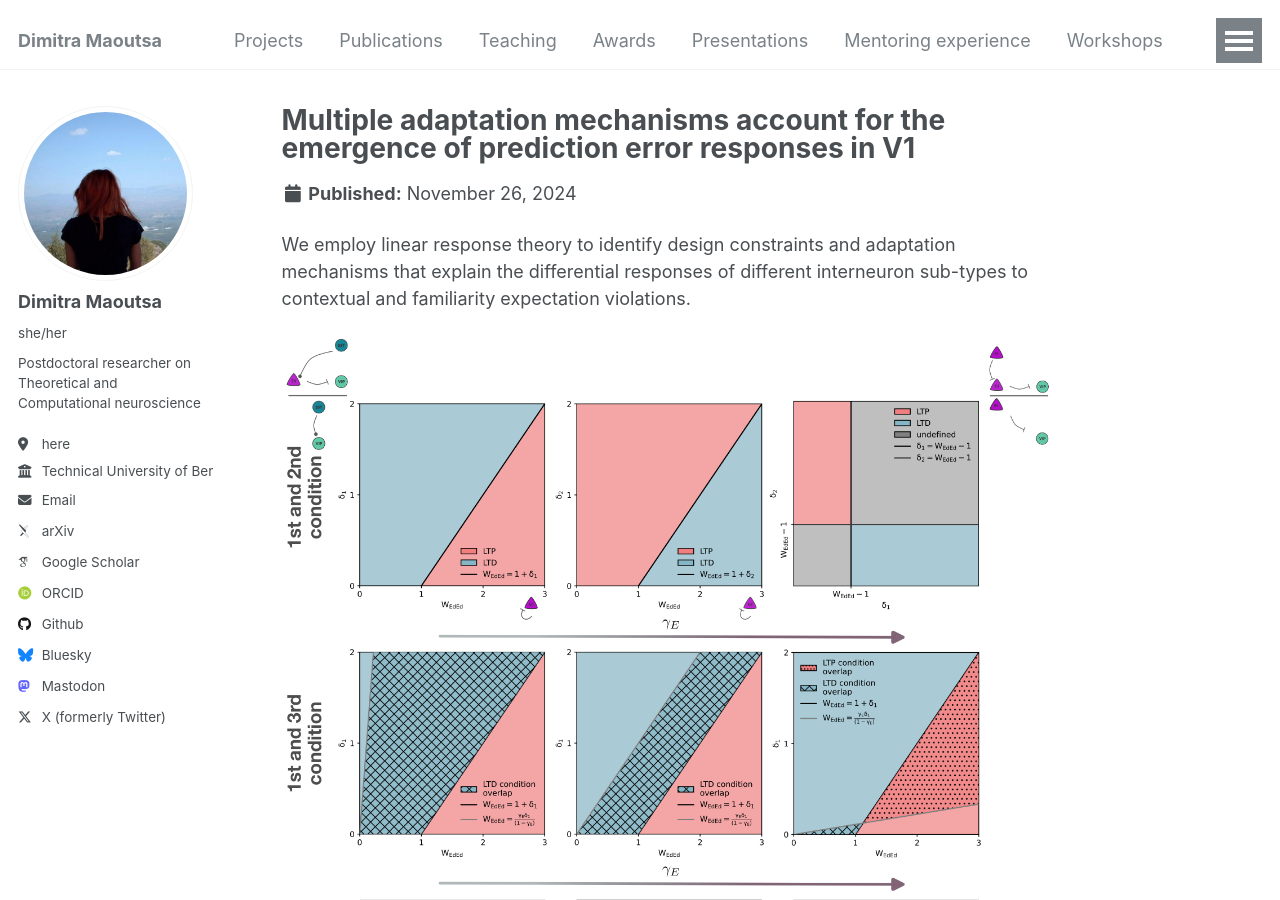
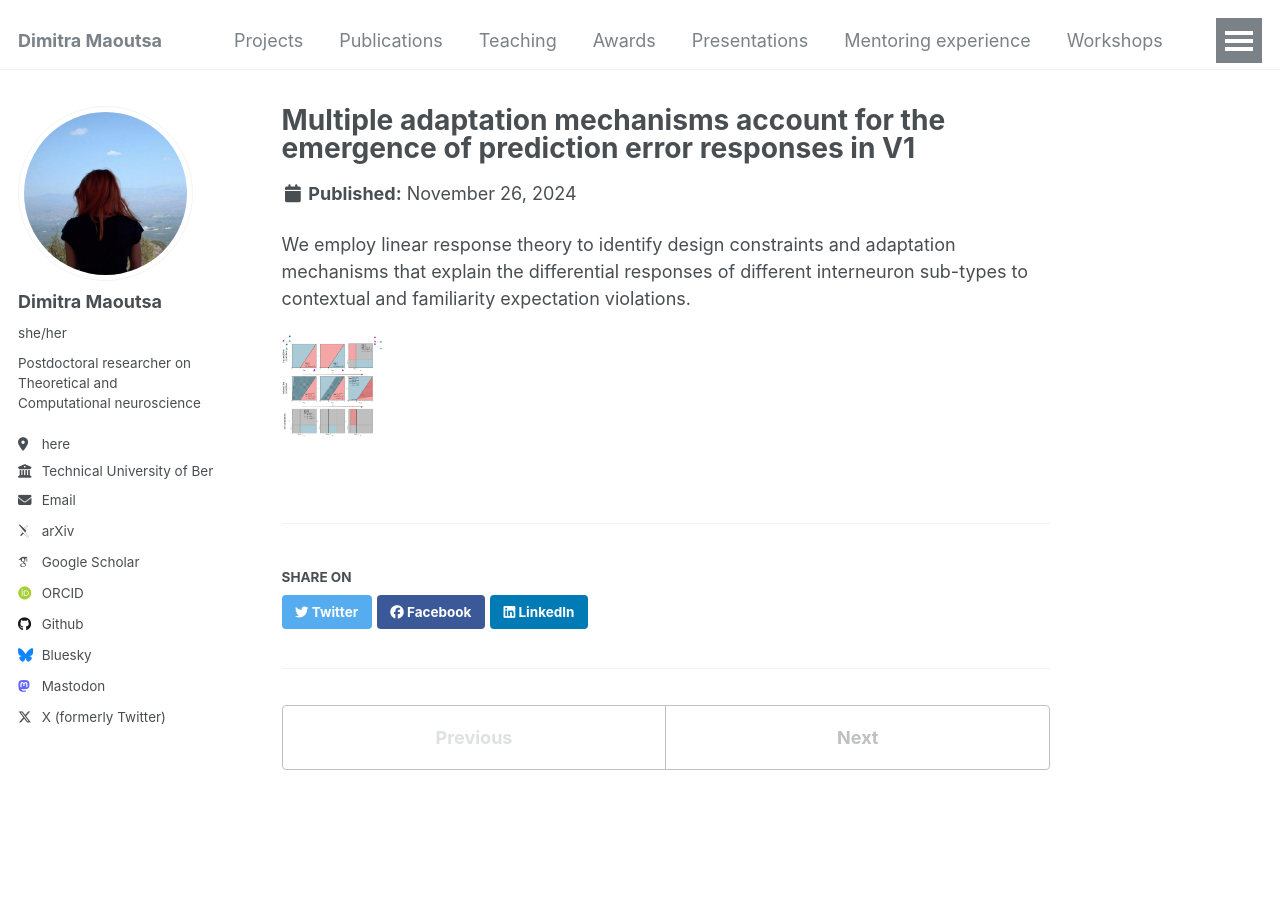
Before and after one commit to dimitra-maoutsa/dimitra-maoutsa.github.io, a Jekyll site: the page built from _portfolio/portfolio-1.md, in a window 1280 px wide and 900 px high. Built offline with Jekyll 4.4.1, drawn with Linux system fonts in a browser that asks for light colours; some web fonts are replaced.

Commit message:
Update portfolio-1.md

```diff
--- a/_portfolio/portfolio-1.md
+++ b/_portfolio/portfolio-1.md
@@ -7,4 +7,4 @@ collection: portfolio
 We employ linear response theory to identify design constraints and adaptation mechanisms that explain the differential responses of different interneuron sub-types to contextual and familiarity expectation violations.
 
 
-<img src='/images/VIP_to_SST_synapse_Weded_delta_planes_schematic_blah.png' alt="Visualised constraints for adaptation" sizes="(max-width: 100px) 100px, 50vw">
+<img src='/images/VIP_to_SST_synapse_Weded_delta_planes_schematic_blah.png' alt="Visualised constraints for adaptation" style="max-width:100px; width:50%;" >
```
